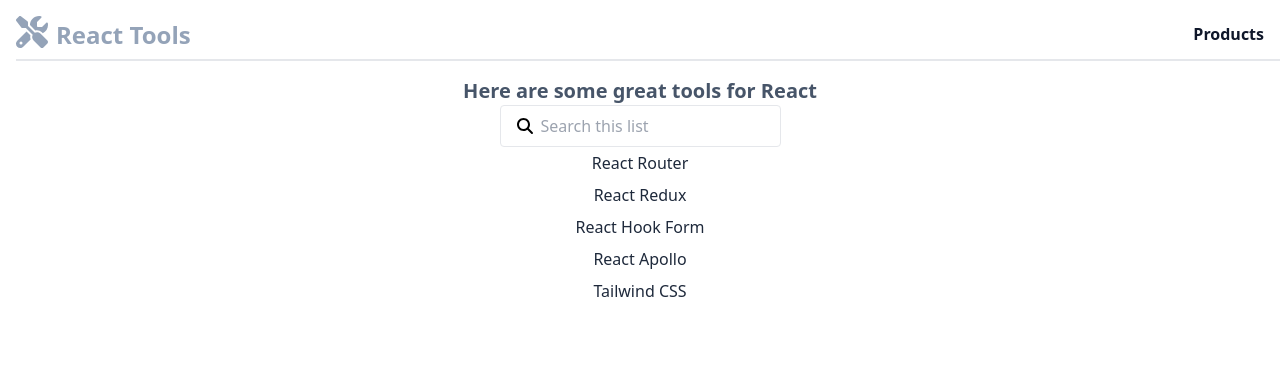
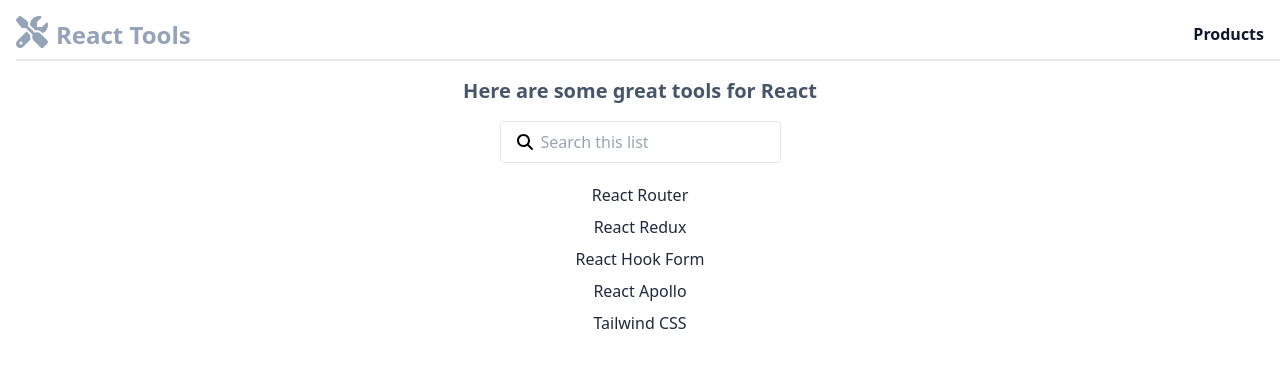
Before and after one commit to farooq-teqniqly/oreilly-learn-react, a React (Create React App) app: page /products in a window 1280 px wide. Shown: the top 368 px of the page. Built offline with nearby package versions, Linux system fonts and the light colour scheme.

Commit message:
Implment Product search form

```diff
--- a/src/pages/ProductsPage.tsx
+++ b/src/pages/ProductsPage.tsx
@@ -1,20 +1,31 @@
-import React from "react";
+import React, { useState, ChangeEvent } from "react";
 import products from "../data/product";
 import { FontAwesomeIcon } from "@fortawesome/react-fontawesome";
 import { faSearch } from "@fortawesome/free-solid-svg-icons";
 
 function ProductsPage() {
+  const [searchText, setSearchText] = useState("");
+
+  const filteredProducts = products.filter((p) =>
+    p.name.toLowerCase().includes(searchText.toLowerCase()),
+  );
+
+  const handleSearchTextChange = (e: ChangeEvent<HTMLInputElement>) =>
+    setSearchText(e.target.value);
+
   return (
     <div className="text-center p-4">
-      <h2 className="text-xl font-bold text-slate-600">Here are some great tools for React</h2>
+      <h2 className="text-xl font-bold text-slate-600 pb-4">Here are some great tools for React</h2>
       <div className="flex justify-center">
-        <form className="w-auto">
+        <form className="w-auto pb-4">
           <div className="relative border border-solid border-slate-gray-500 p-2 rounded">
             <input
               type="search"
               name="search"
               placeholder="Search this list"
               className="bg-transparent outline-none pl-8 w-full"
+              value={searchText}
+              onChange={handleSearchTextChange}
             />
             <span className="absolute inset-y-0 left-2 flex items-center pl-2">
               <FontAwesomeIcon icon={faSearch} />
@@ -23,7 +34,7 @@
         </form>
       </div>
       <ul>
-        {products.map((p) => (
+        {filteredProducts.map((p) => (
           <li key={p.id} className="p-1 text-slate-800 hover:text-slate-400 hover:cursor-pointer">
             {p.name}
           </li>
```
